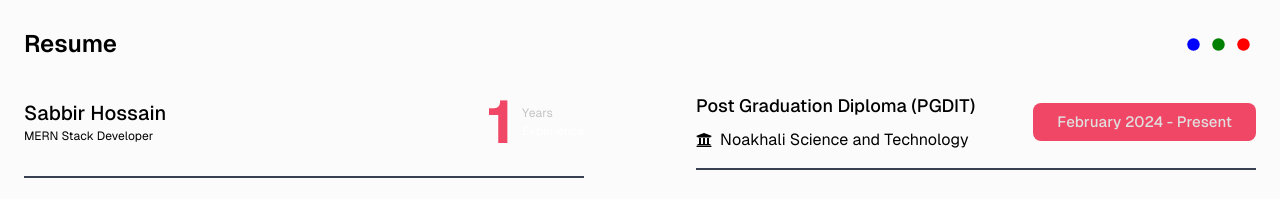
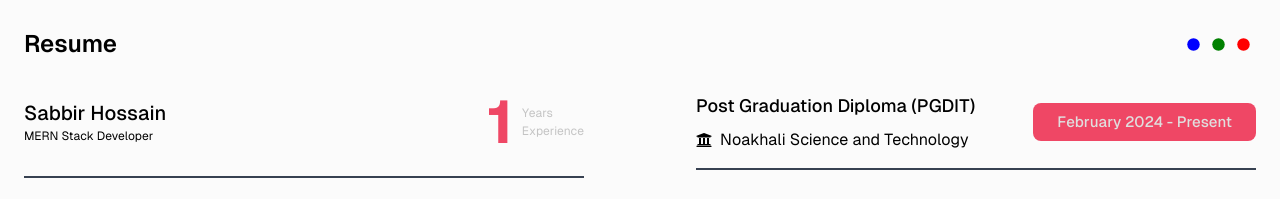
Before and after one commit to SaqlineShabbir/SABBIR-HOSSAIN, a Next.js app: page / in a window 1280 px wide. Shown: the part 860-1059 px from the top of the page. Built offline with nearby package versions, Linux system fonts and the light colour scheme.

Commit message:
design changes

```diff
--- a/src/v1/components/Resume.jsx
+++ b/src/v1/components/Resume.jsx
@@ -136,7 +136,7 @@ const Resume = () => {
                   </span>
                   <span className="flex flex-col text-[#C4C4C4] lg:md:text-md text-[12px]">
                     Years
-                    <span className="text-[#fff]">Experience </span>
+                    <span className="text-[#C4C4C4]">Experience </span>
                   </span>
                 </h2>
               </div>
```
